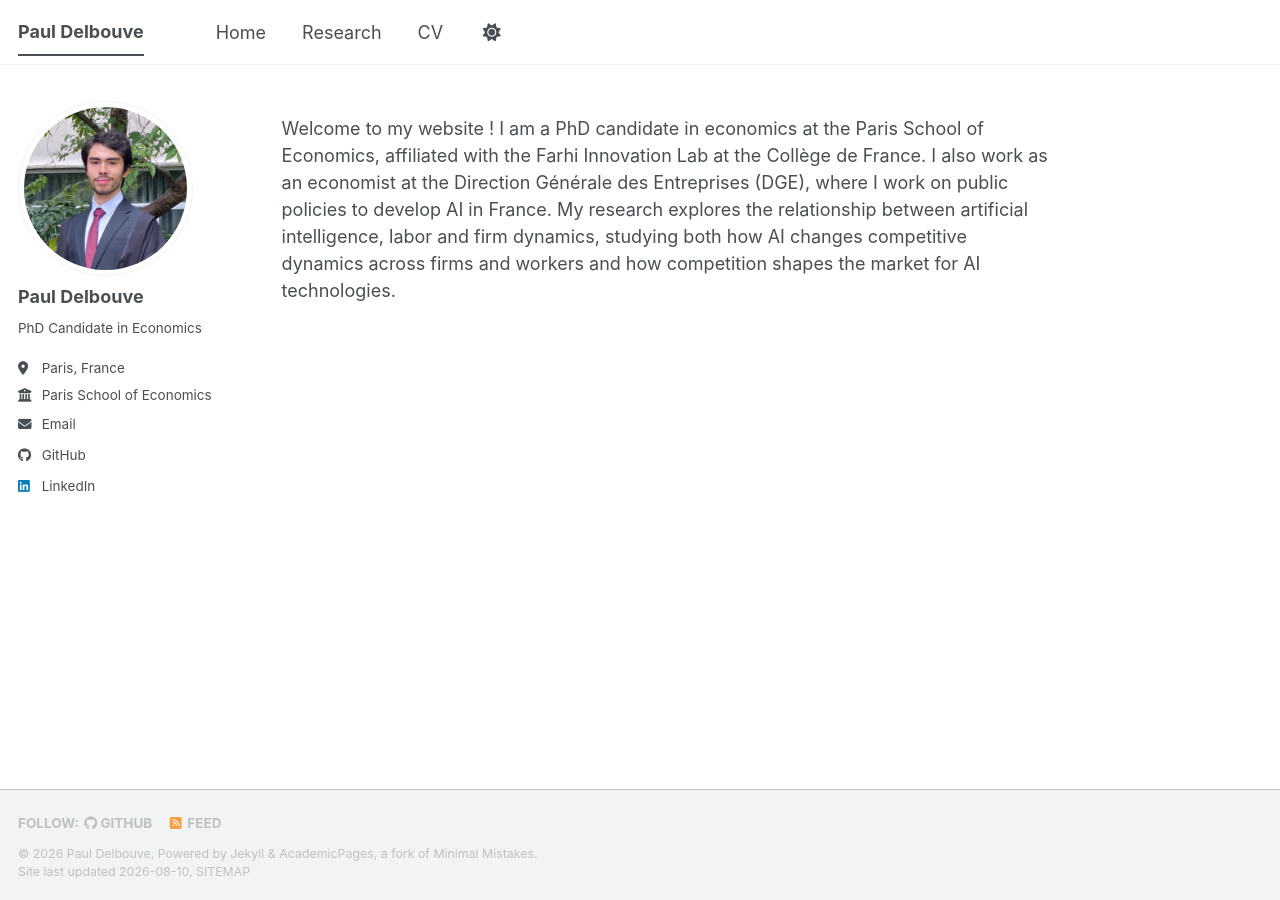
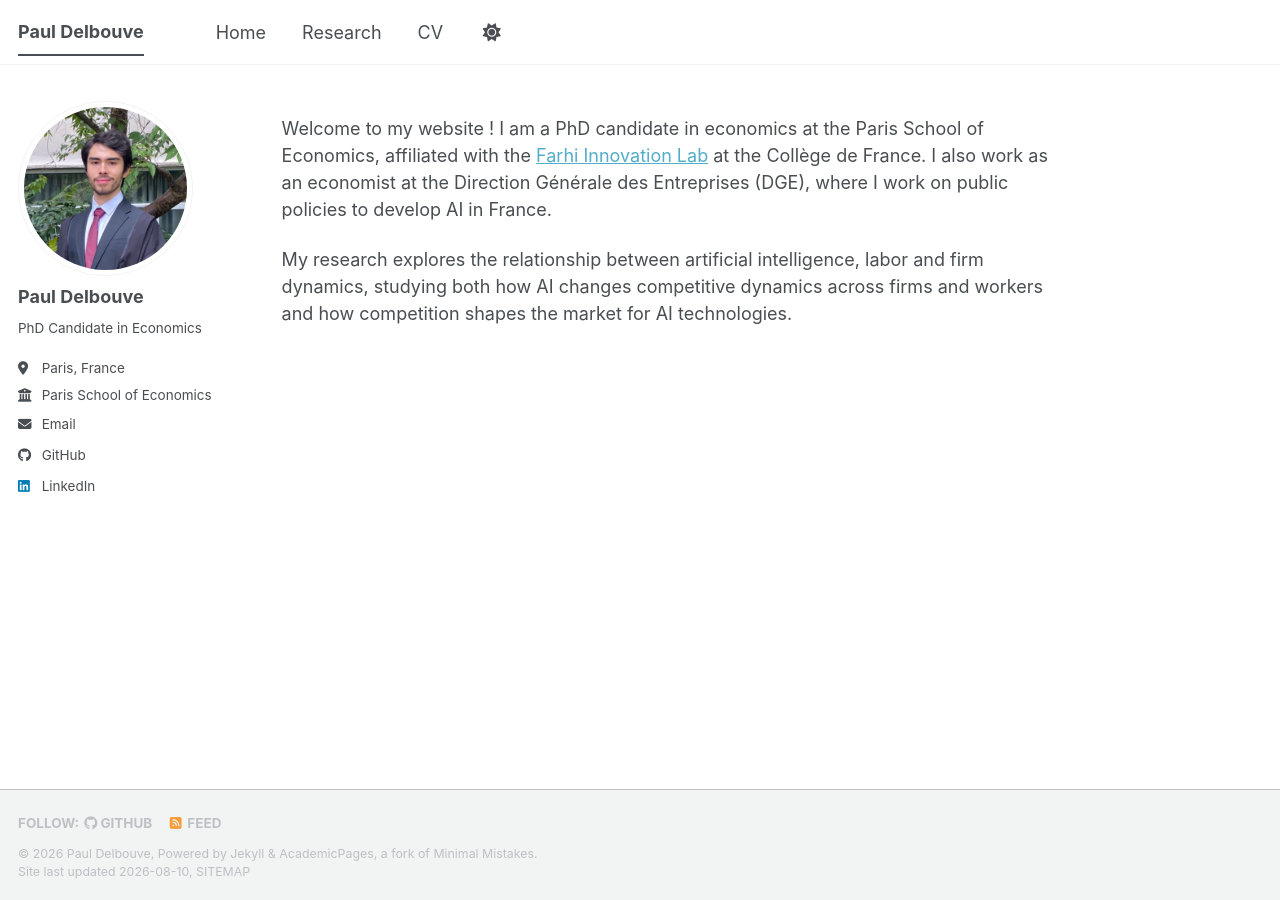
Before and after one commit to Pdelbouve/pdelbouve.github.io, a Jekyll site: the page built from _pages/about.md, in a window 1280 px wide. Built offline with Jekyll 4.4.1, drawn with Linux system fonts in a browser that asks for light colours; a style sheet for code colours, icons or effects is not loaded; part of the change alters nothing that is shown.

Commit message:
hyperlink

```diff
--- a/_pages/about.md
+++ b/_pages/about.md
@@ -7,5 +7,6 @@ redirect_from:
   - /about.html
 ---
 
-Welcome to my website ! I am a PhD candidate in economics at the Paris School of Economics, affiliated with the Farhi Innovation Lab at the Collège de France. I also work as an economist at the Direction Générale des Entreprises (DGE), where I work on public policies to develop AI in France.
+Welcome to my website ! I am a PhD candidate in economics at the Paris School of Economics, affiliated with the [Farhi Innovation Lab](https://www.farhi-innovation-lab.fr/fr/) at the Collège de France. I also work as an economist at the Direction Générale des Entreprises (DGE), where I work on public policies to develop AI in France.
+
 My research explores the relationship between artificial intelligence, labor and firm dynamics, studying both how AI changes competitive dynamics across firms and workers and how competition shapes the market for AI technologies.
```
